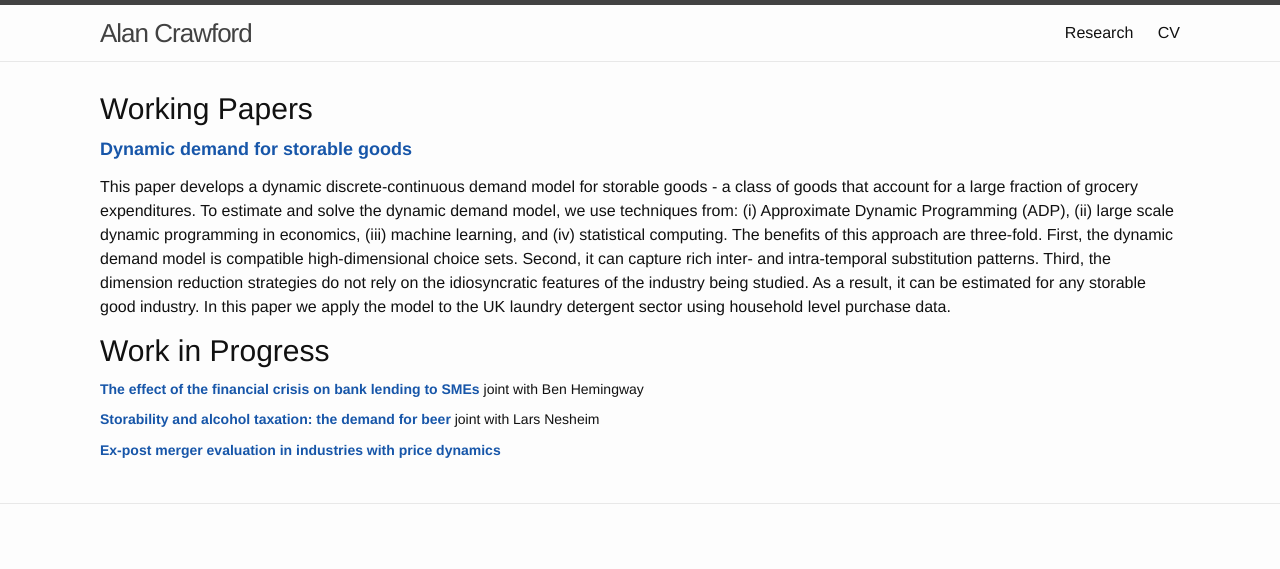
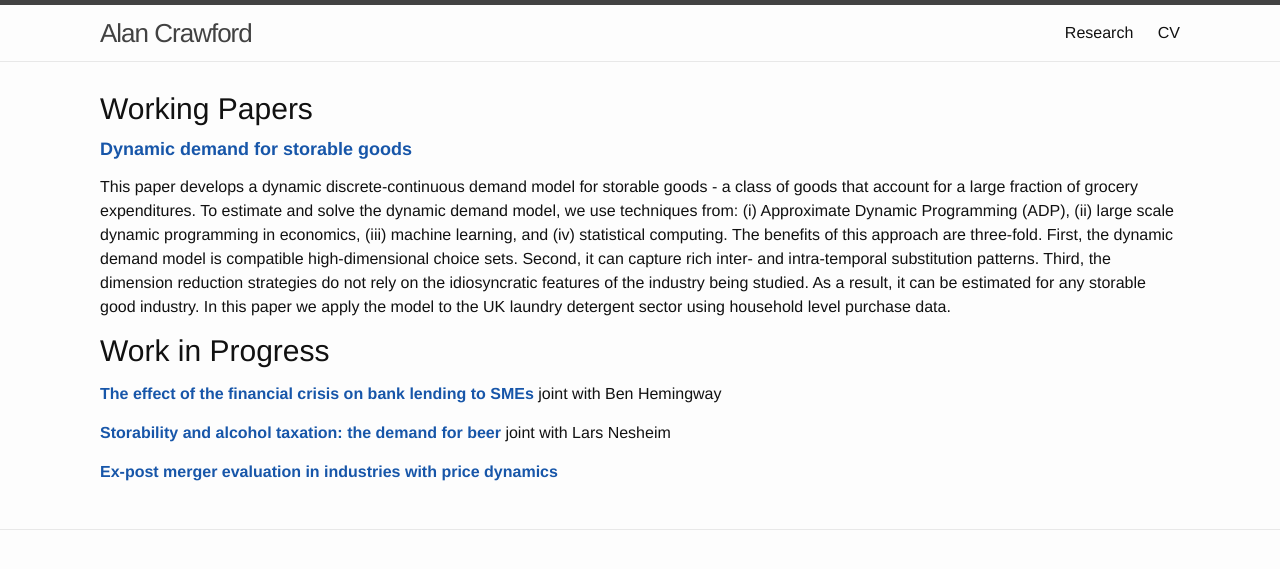
Before and after one commit to alancrawford/alancrawford.github.io, a Jekyll site: the page built from _pages/Research.md, in a window 1280 px wide. Shown: the top 569 px of the page. Built offline with Jekyll 4.4.1, drawn with Linux system fonts in a browser that asks for light colours.

```diff
--- a/_pages/Research.md
+++ b/_pages/Research.md
@@ -12,8 +12,8 @@ This paper develops a dynamic discrete-continuous demand model for storable good
 
 ## Work in Progress
 
-##### **[The effect of the financial crisis on bank lending to SMEs]()** joint with Ben Hemingway
+**[The effect of the financial crisis on bank lending to SMEs]()** joint with Ben Hemingway
 
-##### **[Storability and alcohol taxation: the demand for beer]()** joint with Lars Nesheim
+**[Storability and alcohol taxation: the demand for beer]()** joint with Lars Nesheim
 
-##### **[Ex-post merger evaluation in industries with price dynamics]()**
+**[Ex-post merger evaluation in industries with price dynamics]()**
```
Also changed, not shown: 1 other file.
